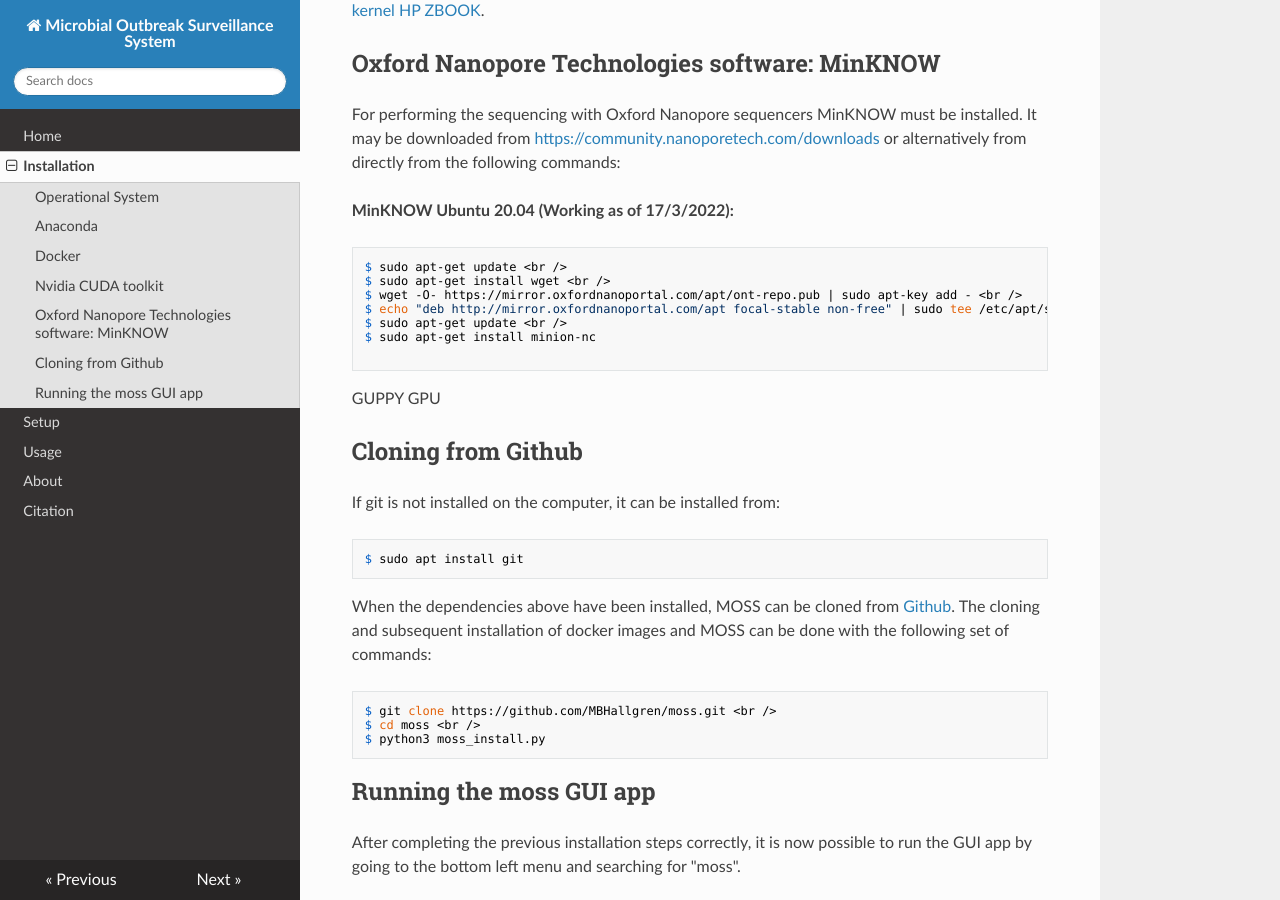
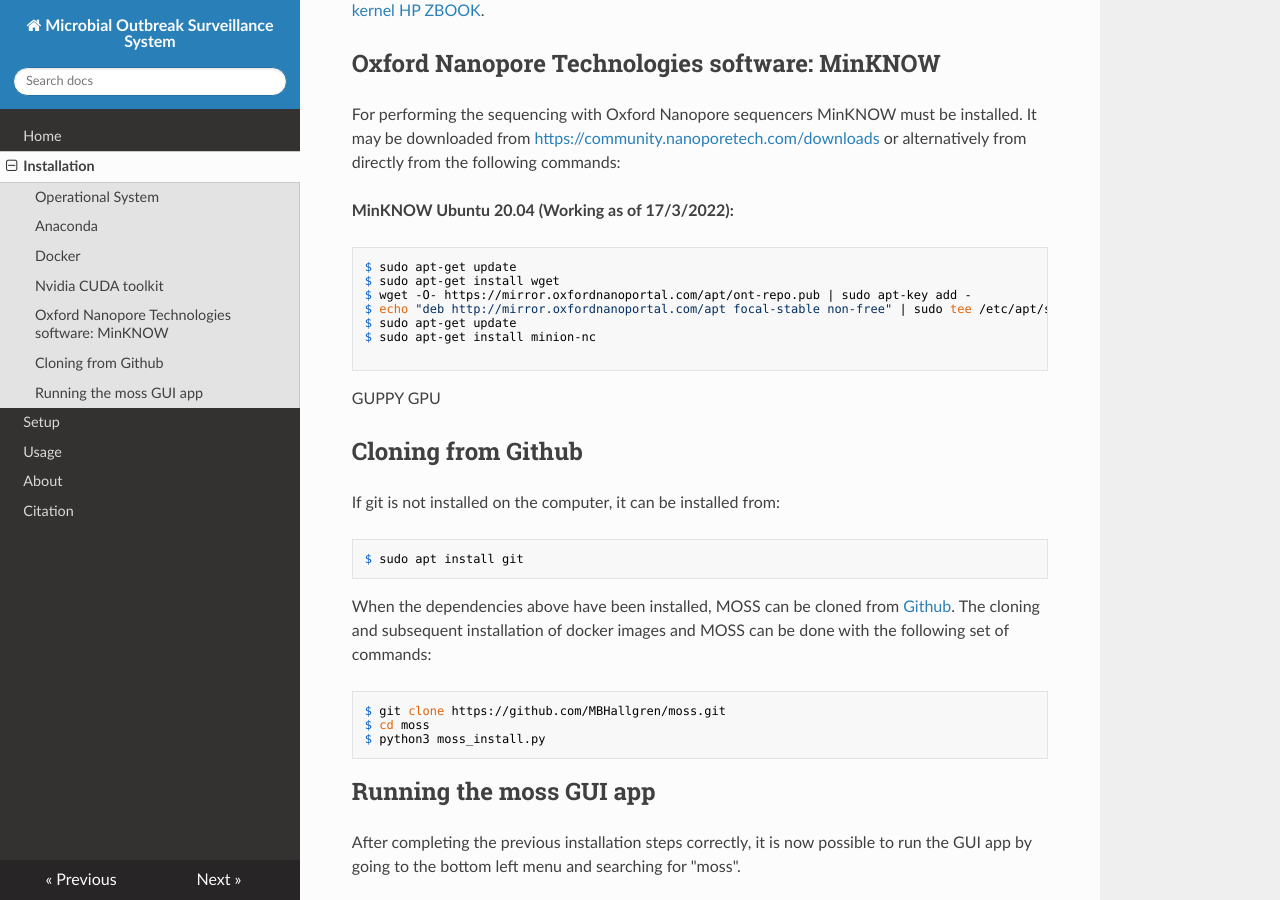
Before and after one commit to MBHallgren/moss_mkdocs, an MkDocs documentation site: the page built from docs/installation.md, in a window 1280 px wide and 900 px high, scrolled down 1049 px. Built offline with MkDocs 1.6.1, drawn with Linux system fonts in a browser that asks for light colours; nearby versions of some CDN libraries.

Commit message:
mkdocs_3

````diff
--- a/docs/installation.md
+++ b/docs/installation.md
@@ -46,11 +46,11 @@
 **MinKNOW Ubuntu 20.04 (Working as of 17/3/2022):**
 
 ```console
-$ sudo apt-get update <br />
-$ sudo apt-get install wget <br />
-$ wget -O- https://mirror.oxfordnanoportal.com/apt/ont-repo.pub | sudo apt-key add - <br />
-$ echo "deb http://mirror.oxfordnanoportal.com/apt focal-stable non-free" | sudo tee /etc/apt/sources.list.d/nanoporetech.sources.list <br />
-$ sudo apt-get update <br />
+$ sudo apt-get update
+$ sudo apt-get install wget
+$ wget -O- https://mirror.oxfordnanoportal.com/apt/ont-repo.pub | sudo apt-key add -
+$ echo "deb http://mirror.oxfordnanoportal.com/apt focal-stable non-free" | sudo tee /etc/apt/sources.list.d/nanoporetech.sources.list
+$ sudo apt-get update
 $ sudo apt-get install minion-nc
 
 ```
@@ -68,8 +68,8 @@
 When the dependencies above have been installed, MOSS can be cloned from [Github](https://github.com/MBHallgren/MOSS).
 The cloning and subsequent installation of docker images and MOSS can be done with the following set of commands:
 ```console
-$ git clone https://github.com/MBHallgren/moss.git <br />
-$ cd moss <br />
+$ git clone https://github.com/MBHallgren/moss.git
+$ cd moss
 $ python3 moss_install.py
 ```
 
````
